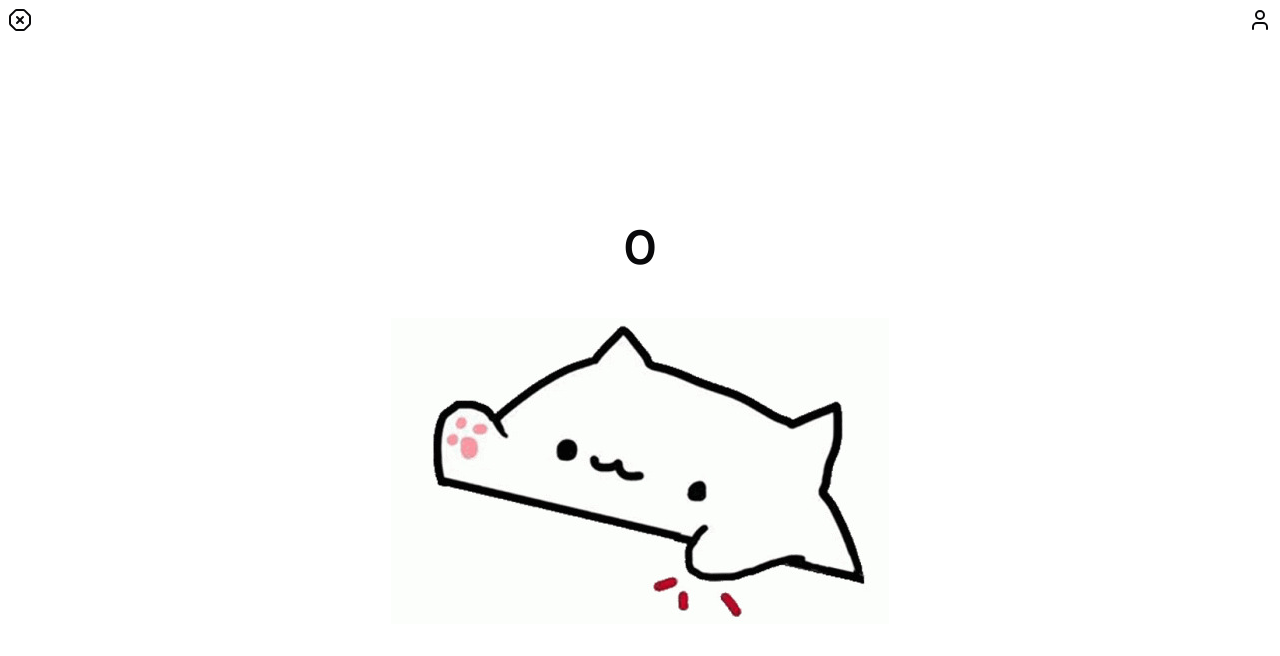
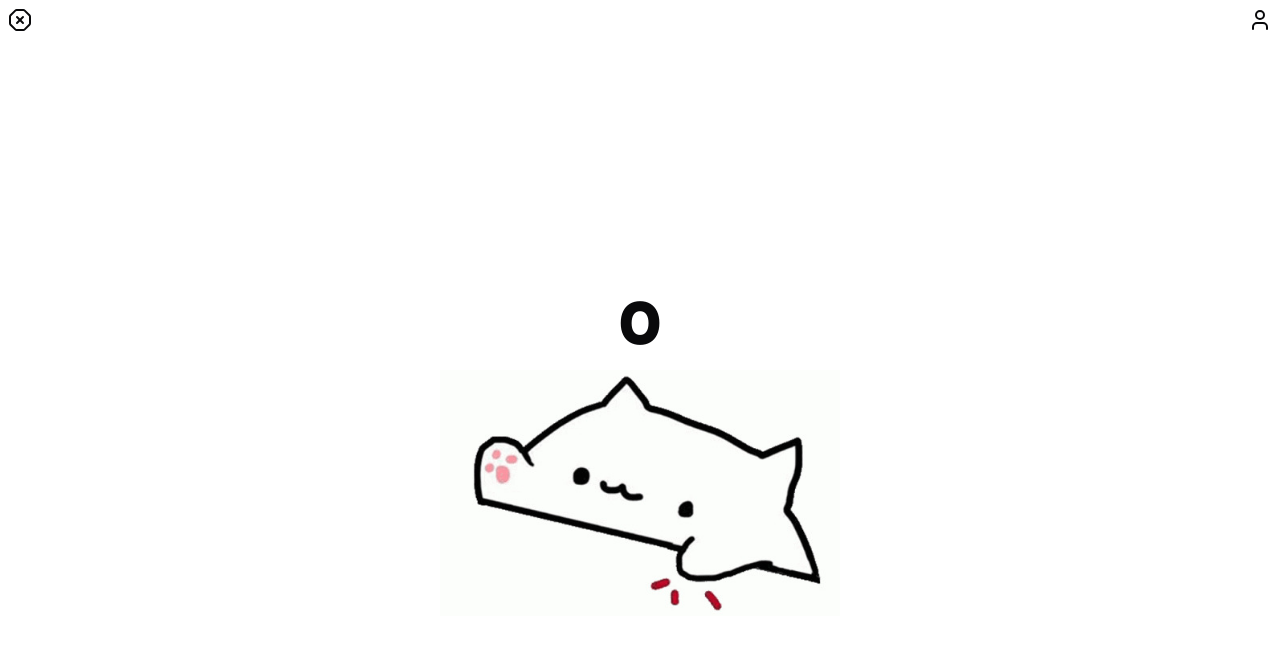
Before and after one commit to B-bsw/bongo, a Next.js app: page / in a window 1280 px wide. Shown: the top 656 px of the page. Built offline with nearby package versions, Linux system fonts and the light colour scheme; a web font is replaced by a local one.

Commit message:
test fix

```diff
--- a/src/app/(app)/page.tsx
+++ b/src/app/(app)/page.tsx
@@ -6,7 +6,7 @@ import bongo1 from '@/../public/image/bongocat-0000.jpg'
 import bongo2 from '@/../public/image/bongocat-0003.jpg'
 import { LayoutMainContext } from '@/components/layout/LayoutMain'
 
-export default function page() {
+export default function Page() {
     const context = useContext(LayoutMainContext)
 
     if (!context) {
@@ -14,14 +14,13 @@ export default function page() {
     }
 
     const { count, setCount } = context
-
-    const [isSwithImg, setIsSwitchImg] = useState<boolean>(true)
-    const [popCount, setPopCount] = useState<Array<number>>([])
-
+    const [isSwitchImg, setIsSwitchImg] = useState(true)
+    const [popCount, setPopCount] = useState<number[]>([])
     const audioRef = useRef<HTMLAudioElement | null>(null)
 
     const handlePop = () => {
-        setIsSwitchImg((e) => !e)
+        setIsSwitchImg(false)
+
         const current = Number.isFinite(count) ? count : 0
         const next = current + 1
         setCount(next)
@@ -30,37 +29,27 @@ export default function page() {
         if (base) {
             try {
                 const clone = base.cloneNode(true) as HTMLAudioElement
-                clone.addEventListener('ended', () => {
-                    try {
-                        clone.src = ''
-                    } catch {}
-                })
-                clone.play().catch((err) => {
-                    console.warn('Audio play failed:', err)
-                })
-            } catch (err) {
-                try {
+                clone.play().catch(() => {})
+            } catch {
                 base.currentTime = 0
                 base.play().catch(() => {})
-                } catch {}
             }
         }
 
-        setPopCount((pre) => [...pre, next])
+        setPopCount((prev) => [...prev, next])
         setTimeout(() => {
             setPopCount((e) => e.filter((p) => p !== next))
-        }, 1500)
+        }, 700)
+
+        setTimeout(() => setIsSwitchImg(true), 120)
     }
 
     useEffect(() => {
         audioRef.current = new Audio('/sound/pop.mp3')
         audioRef.current.preload = 'auto'
-
         return () => {
-            if (audioRef.current) {
-                audioRef.current.pause()
+            audioRef.current?.pause()
             audioRef.current = null
-            }
         }
     }, [])
 
@@ -75,29 +64,34 @@ export default function page() {
             'score',
             Number.isFinite(count) ? count.toString() : '0'
         )
-    }, [count, isSwithImg])
+    }, [count])
 
     return (
-        <div className="h-100">
-            <div className="flex h-full flex-col items-center justify-between">
-                <div className="font-prompt text-5xl font-medium">{count}</div>
+        <div className="flex h-screen flex-col items-center justify-center overflow-hidden select-none">
+            <div className="font-prompt mb-4 text-6xl font-bold">{count}</div>
 
             <div
                 onClick={handlePop}
-                    className="touch-manipulation select-none"
+                className="relative cursor-pointer touch-manipulation"
             >
-                    <div className="pointer-events-none absolute inset-0">
                 {popCount.map((item) => (
                     <div
                         key={item}
-                                className="fadeTop absolute top-1/2 left-1/2 -translate-x-1/2 -translate-y-1/2 transform text-3xl font-bold text-pink-400"
+                        className="fadeTop absolute top-1/5 left-1/2 -translate-x-1/2 -translate-y-1/2 text-4xl font-extrabold text-pink-400"
                     >
                         POP!
                     </div>
                 ))}
-                    </div>
-                    <Image src={isSwithImg ? bongo1 : bongo2} alt="bongo" />
-                </div>
+
+                <Image
+                    src={isSwitchImg ? bongo1 : bongo2}
+                    alt="bongo"
+                    width={400}
+                    height={400}
+                    priority
+                    draggable={false}
+                    className="select-none"
+                />
             </div>
         </div>
     )
```
Lines whose indentation alone changed are shown as unchanged.
